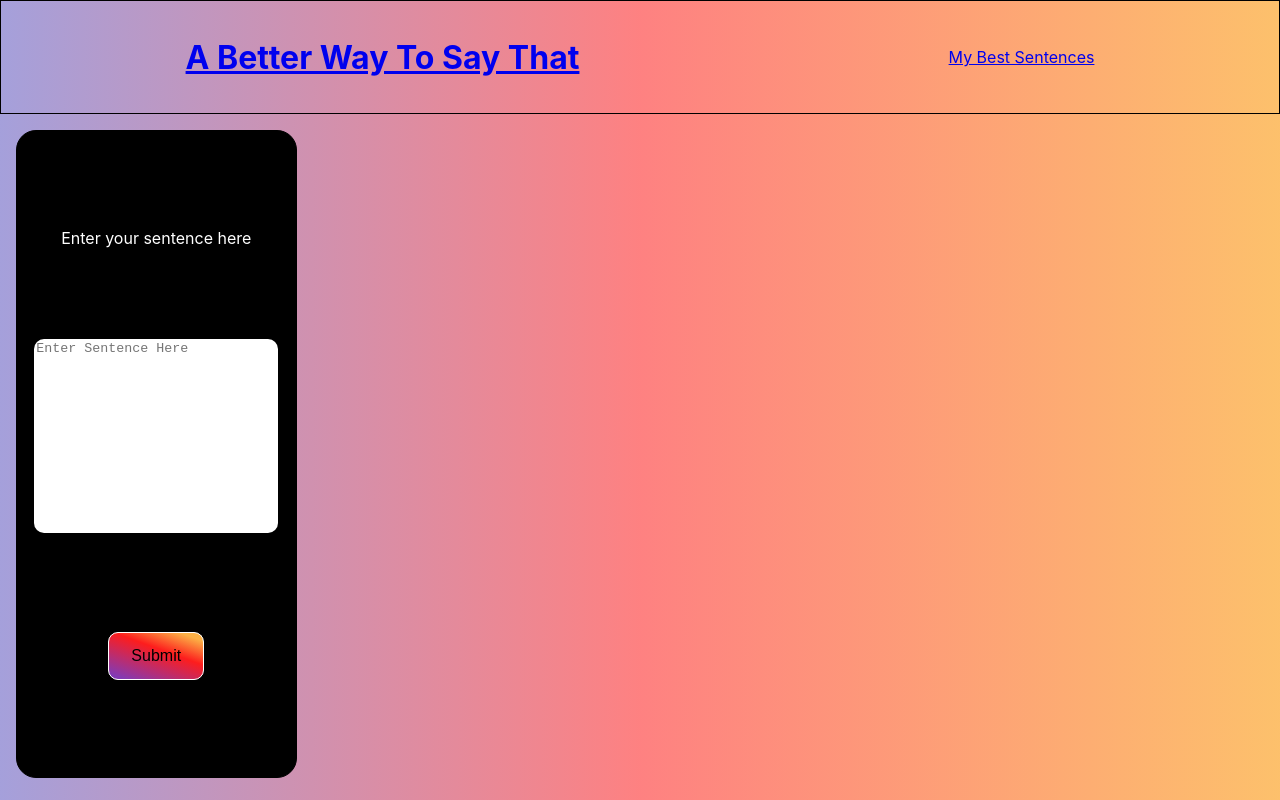
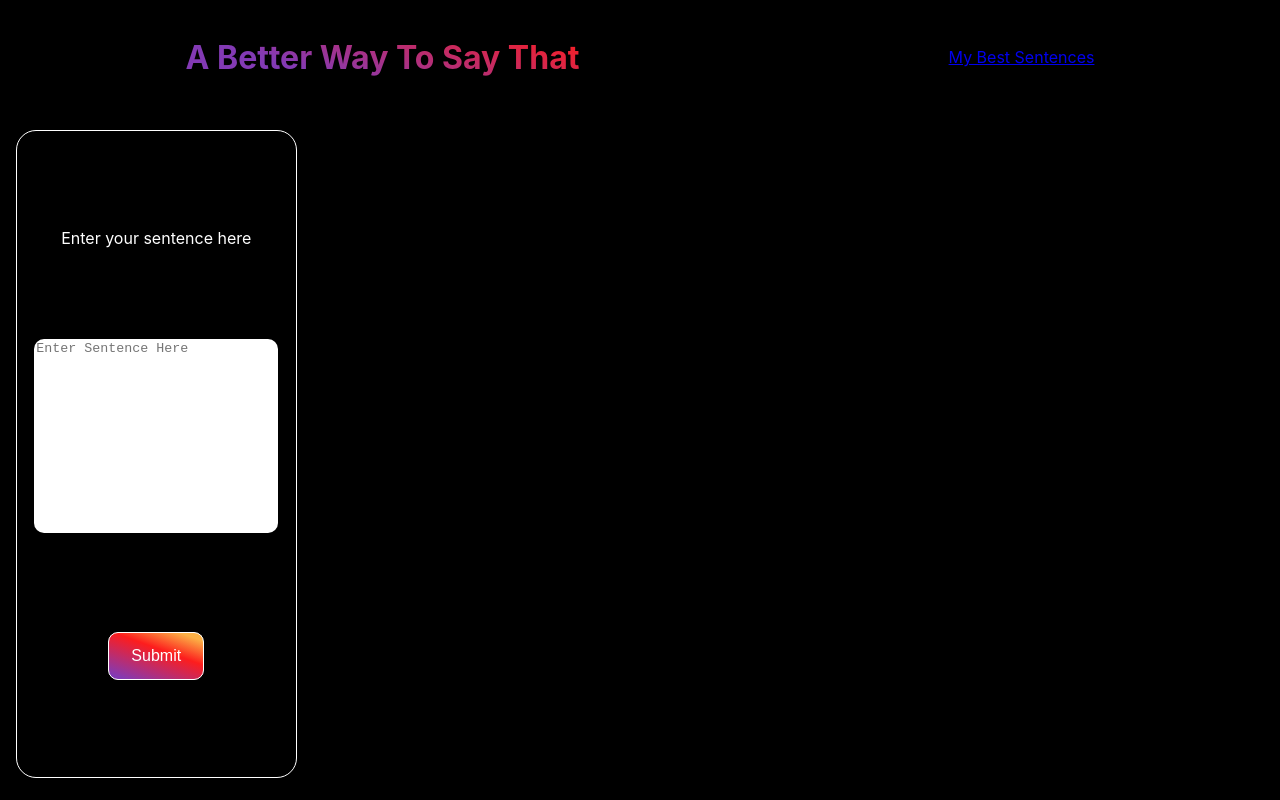
Before and after one commit to tylrs/a-better-way-to-say-that, a React (Create React App) app: page / in a window 1280 px wide. Built offline with nearby package versions, Linux system fonts and the light colour scheme.

Commit message:
Change title styling

```diff
--- a/src/components/App/App.css
+++ b/src/components/App/App.css
@@ -1,5 +1,6 @@
 main {
-  background-image: linear-gradient(90deg, rgba(68,58,180,0.4822303921568627) 0%, rgba(253,29,29,0.5550595238095238) 50%, rgba(252,176,69,0.7931547619047619) 100%);
+  /* background-image: linear-gradient(90deg, rgba(68,58,180,0.4822303921568627) 0%, rgba(253,29,29,0.5550595238095238) 50%, rgba(252,176,69,0.7931547619047619) 100%); */
+  background-color: black;
   height: 100vh;
 }
 
@@ -10,3 +11,11 @@ main {
   justify-content: space-around;
   align-items: center;
 }
+
+.title {
+  background-image: linear-gradient(20deg, rgba(131,58,180,1) 31%, rgba(253,29,29,1) 91%, rgba(252,176,69,1) 100%);
+  background-clip: text;
+  color: transparent;
+  font-size: 1rem;
+  text-decoration: none;
+}
--- a/src/components/App/App.js
+++ b/src/components/App/App.js
@@ -1,7 +1,7 @@
 import './App.css';
 import React, {useState, useEffect} from 'react';
 import PanelContainer from '../PanelContainer/PanelContainer'
-import { NavLink } from 'react-router-dom';
+import { NavLink, Link } from 'react-router-dom';
 import { submitSentence, submitWords } from '../../utils/apicalls';
 import { findIndices, createNewSentence } from '../../utils/utils';
 
@@ -68,7 +68,7 @@ const App = () => {
   return (
     <main>
       <header className='header'>
-        <NavLink to='/'><h1>A Better Way To Say That</h1></NavLink>
+        <Link to='/' className='title'><h1>A Better Way To Say That</h1></Link>
         <NavLink to ='/my-sentences'>My Best Sentences</NavLink>
       </header>
       <PanelContainer
--- a/src/components/Panel/Panel.css
+++ b/src/components/Panel/Panel.css
@@ -1,7 +1,7 @@
 .panel {
     align-items: center;
     background-color: rgb(0, 0, 0);
-    border: 1px solid black;
+    border: 1px solid white;
     border-radius: 20px;
     display: flex;
     flex-direction: column;
@@ -47,6 +47,7 @@
 button {
     background-image: linear-gradient(20deg, rgba(131,58,180,1) 7%, rgba(253,29,29,1) 60%, rgba(252,176,69,1) 90%);
     border: .5px solid white;
+    color: white;
     border-radius: 10px;
     font-size: 1rem;
     height: 3rem;
```
